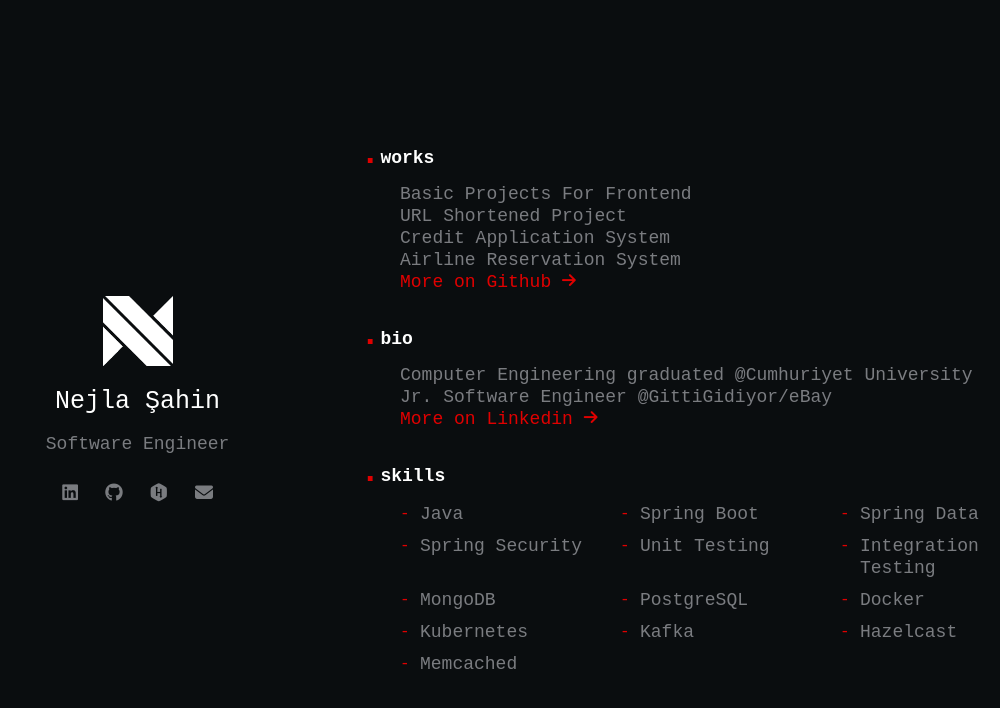
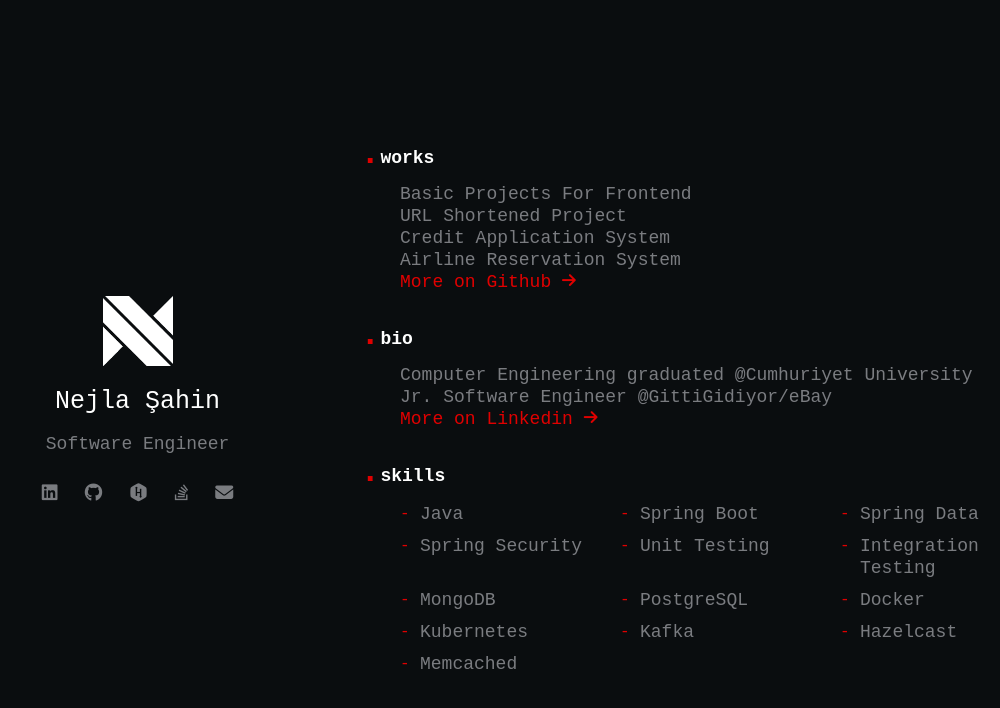
Before and after one commit to nejlasahin/nejlasahin.github.io, a plain HTML site: page index.html in a window 1280 px wide. Shown: the whole page, without its empty margins (280-1280 px from the left). Drawn offline with nearby package versions, Linux system fonts and the light colour scheme.

Commit message:
Update index.html

```diff
--- a/index.html
+++ b/index.html
@@ -27,7 +27,8 @@
                 <a href="https://www.linkedin.com/in/nejlasahin" target="_blank"><i class="fab fa-linkedin"></i></a>
                 <a href="https://github.com/nejlasahin" target="_blank"><i class="fab fa-github"></i></a>
                 <a href="https://www.hackerrank.com/nejlasahin" target="_blank"><i class="fab fa-hackerrank"></i></a>
-                <a href="mailto:hello@nejlasahin.com"><i class="fas fa-envelope"></i></a>
+                <a href="https://stackoverflow.com/users/14333706/nejlasahin" target="_blank"><i class="fab fa-stack-overflow"></i></a>
+                <a href="mailto:nejlasahin.dev@gmail.com"><i class="fas fa-envelope"></i></a>
             </div>
         </header>
         <div class="content">
```
